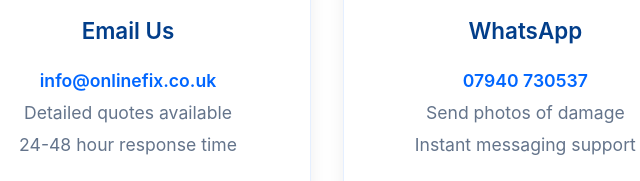
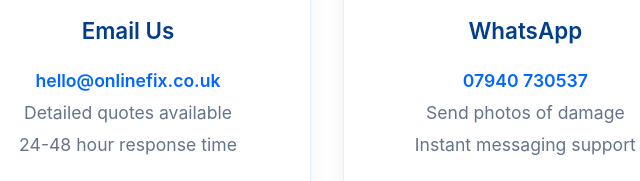
Before and after one commit to OnlineFix/onlinefix.co.uk, a plain HTML site: page contact.html in a window 1280 px wide. Shown: the part 576-757 px from the top of the page, 512-1152 px from the left. Drawn offline with Linux system fonts and the light colour scheme.

Commit message:
Update contact.html

```diff
--- a/contact.html
+++ b/contact.html
@@ -718,11 +718,11 @@
                     </div>
                     <h3 class="contact-title">Email Us</h3>
                     <div class="contact-info">
-                        <a href="mailto:info@onlinefix.co.uk">info@onlinefix.co.uk</a><br>
+                        <a href="mailto:hello@onlinefix.co.uk">hello@onlinefix.co.uk</a><br>
                         Detailed quotes available<br>
                         24-48 hour response time
                     </div>
-                    <a href="mailto:info@onlinefix.co.uk" class="contact-button">
+                    <a href="mailto:hello@onlinefix.co.uk" class="contact-button">
                         <i class="fas fa-envelope"></i>
                         Send Email
                     </a>
```
